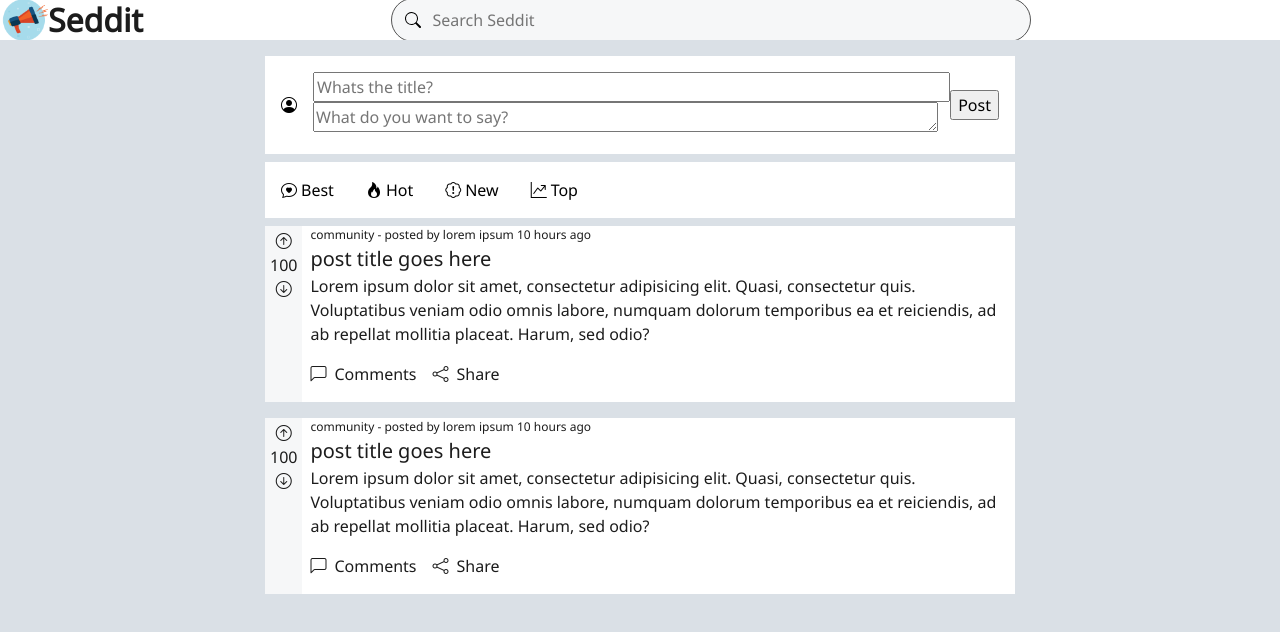
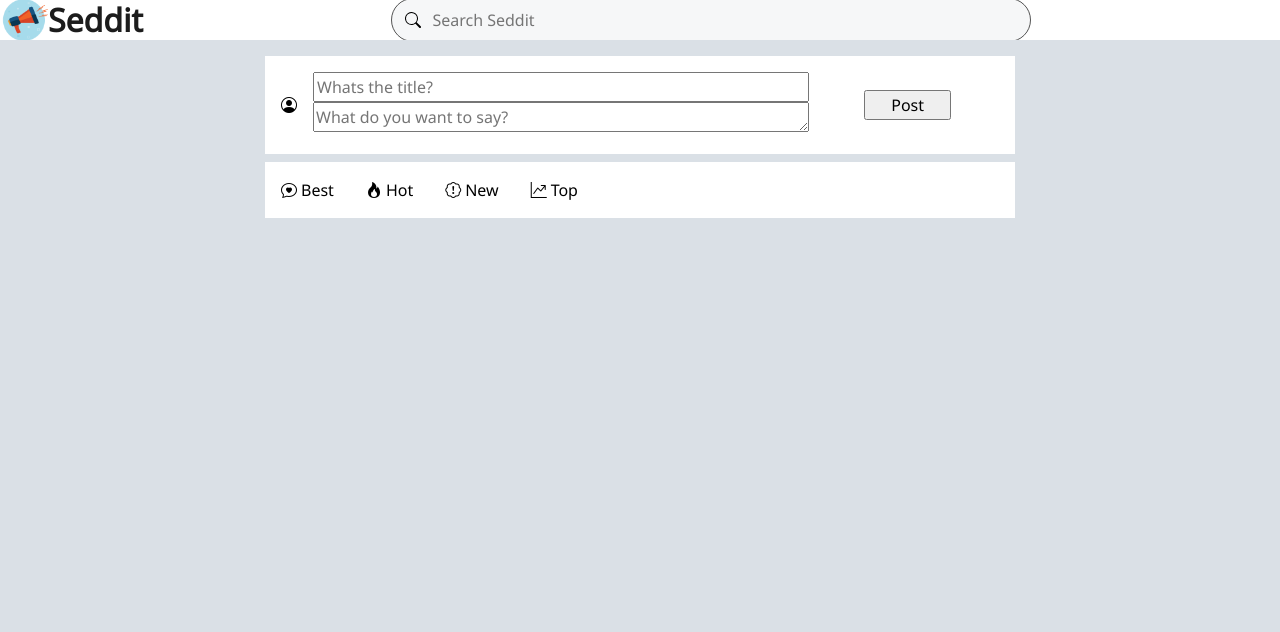
Before and after one commit to SeanKempt/Reddit-Clone, a React (Create React App) app: page /#/ in a window 1280 px wide. Shown: the top 632 px of the page. Built offline with nearby package versions, Linux system fonts and the light colour scheme.

Commit message:
feat: add ability to create post cards using input

```diff
--- a/package.json
+++ b/package.json
@@ -8,12 +8,14 @@
     "@testing-library/react": "^13.4.0",
     "@testing-library/user-event": "^13.5.0",
     "bootstrap-icons": "^1.10.3",
+    "jquery": "^3.6.4",
     "prop-types": "^15.8.1",
     "react": "^18.2.0",
     "react-dom": "^18.2.0",
     "react-router-dom": "^6.10.0",
     "react-scripts": "5.0.1",
-    "sass": "^1.59.3"
+    "sass": "^1.59.3",
+    "uniqid": "^5.4.0"
   },
   "scripts": {
     "start": "react-scripts start",
@@ -40,6 +42,7 @@
     "@babel/eslint-parser": "^7.19.1",
     "@babel/preset-react": "^7.18.6",
     "@testing-library/user-event": "^14.4.3",
+    "@types/jquery": "^3.5.16",
     "@typescript-eslint/eslint-plugin": "^5.47.0",
     "@typescript-eslint/parser": "^5.47.0",
     "eslint": "^8.33.0",
--- a/src/App.js
+++ b/src/App.js
@@ -1,5 +1,6 @@
 import './sass/reset.scss';
 import './sass/styles.scss';
+import uniqid from 'uniqid';
 import { useState } from 'react';
 import { useNavigate } from 'react-router-dom';
 import PostCard from './components/PostCard.jsx';
@@ -9,7 +10,8 @@ import PostFilter from './components/PostFilter';
 
 const App = () => {
   const [search, setSearch] = useState('');
-  const [postInput, setPostInput] = useState('');
+  const [postInput, setPostInput] = useState({ body: '', title: '' });
+  const [posts, setPosts] = useState([]);
 
   const navigate = useNavigate();
 
@@ -17,12 +19,35 @@ const App = () => {
     setSearch(e.target.value);
   };
 
-  const handlePostInputChange = (e) => {
-    setPostInput(e.target.value);
+  const handlePostBodyChange = (e) => {
+    setPostInput({
+      ...postInput,
+      body: e.target.value,
+    });
+  };
+
+  const handlePostTitleChange = (e) => {
+    setPostInput({
+      ...postInput,
+      title: e.target.value,
+    });
   };
 
   const handleNavigateToPost = () => {
     navigate('/Post');
+  };
+
+  const handleCreatePost = (title, body, user) =>
+    setPosts([
+      ...posts,
+      { title, body, id: uniqid(), createdBy: user, upvotes: 0 },
+    ]);
+
+  const resetPostInput = () => {
+    setPostInput({
+      body: '',
+      title: '',
+    });
   };
 
   return (
@@ -31,11 +56,19 @@ const App = () => {
       <main className="main">
         <CreatePostCard
           postInput={postInput}
-          handlePostInputChange={handlePostInputChange}
+          handlePostBodyChange={handlePostBodyChange}
+          handlePostTitleChange={handlePostTitleChange}
+          handleCreatePost={handleCreatePost}
+          resetPostInput={resetPostInput}
         />
         <PostFilter />
-        <PostCard handleNavigateToPost={handleNavigateToPost} />
-        <PostCard />
+        {posts.map((post) => (
+          <PostCard
+            handleNavigateToPost={handleNavigateToPost}
+            postValues={post}
+            key={post.id}
+          />
+        ))}
       </main>
     </div>
   );
--- a/src/components/CreatePostCard.jsx
+++ b/src/components/CreatePostCard.jsx
@@ -1,35 +1,53 @@
 import PropTypes from 'prop-types';
 
-const CreatePostCard = ({ postInput, handlePostInputChange }) => (
+const CreatePostCard = ({
+  postInput,
+  handlePostBodyChange,
+  handlePostTitleChange,
+  handleCreatePost,
+  resetPostInput,
+}) => (
   <div className="createpost">
     <i className="bi bi-person-circle" />
     <form className="createpost_form">
       <input
         type="text"
         name="createpost__title"
+        value={postInput.title}
+        onChange={handlePostTitleChange}
         className="createpost__title"
         placeholder="Whats the title?"
       />
       <textarea
+        cols={50}
+        rows={1}
         name="createpost__body"
-        id="createpostbody"
-        cols="73"
-        rows="1"
-        value={postInput}
-        onChange={handlePostInputChange}
+        id="createpost-text"
+        className="createpost__body"
+        value={postInput.body}
         placeholder="What do you want to say?"
-        className="createpost__body"
+        onChange={handlePostBodyChange}
       />
     </form>
-    <button type="button" className="createpost__button">
+    <button
+      type="button"
+      className="createpost__button"
+      onClick={() => {
+        handleCreatePost(postInput.title, postInput.body, 12, 'user1');
+        resetPostInput();
+      }}
+    >
       Post
     </button>
   </div>
 );
 
 CreatePostCard.propTypes = {
-  postInput: PropTypes.string,
-  handlePostInputChange: PropTypes.func,
+  postInput: PropTypes.object,
+  handlePostBodyChange: PropTypes.func,
+  handlePostTitleChange: PropTypes.func,
+  handleCreatePost: PropTypes.func,
+  resetPostInput: PropTypes.func,
 };
 
 export default CreatePostCard;
--- a/src/components/PostCard.jsx
+++ b/src/components/PostCard.jsx
@@ -1,6 +1,6 @@
 import PropTypes from 'prop-types';
 
-const PostCard = ({ handleNavigateToPost }) => (
+const PostCard = ({ handleNavigateToPost, postValues }) => (
   <section
     className="postcard__container"
     onClick={handleNavigateToPost}
@@ -10,20 +10,13 @@ const PostCard = ({ handleNavigateToPost }) => (
   >
     <div className="post__upvotes">
       <i className="bi bi-arrow-up-circle" />
-      100
+      {postValues.upvotes}
       <i className="bi bi-arrow-down-circle" />
     </div>
     <article className="post">
-      <p className="post__data">
-        community - posted by lorem ipsum 10 hours ago
-      </p>
-      <p className="post__title">post title goes here</p>
-      <p className="post__body">
-        Lorem ipsum dolor sit amet, consectetur adipisicing elit. Quasi,
-        consectetur quis. Voluptatibus veniam odio omnis labore, numquam dolorum
-        temporibus ea et reiciendis, ad ab repellat mollitia placeat. Harum, sed
-        odio?
-      </p>
+      <p className="post__data">community - posted by {postValues.user}</p>
+      <p className="post__title">{postValues.title}</p>
+      <p className="post__body">{postValues.body}</p>
       <div className="post__utils">
         <ul className="post__utils--buttons">
           <li>
@@ -42,6 +35,7 @@ const PostCard = ({ handleNavigateToPost }) => (
 
 PostCard.propTypes = {
   handleNavigateToPost: PropTypes.func,
+  postValues: PropTypes.object,
 };
 
 export default PostCard;
--- a/src/sass/styles.scss
+++ b/src/sass/styles.scss
@@ -16,7 +16,7 @@ body {
   display: flex;
   align-items: center;
   input {
-    width: 100%;
+    width: 90%;
   }
   i {
     padding-right: 1rem;
@@ -25,13 +25,23 @@ body {
 }
 
 .createpost__body {
+  min-height: 30px;
   resize: vertical;
-  max-height: 200px;
+  width: 90%;
+  max-height: 250px;
+}
+
+.createpost__button {
+  margin-right: 3rem;
+  justify-self: center;
+  align-self: center;
+  width: 6rem;
 }
 
 .postcard__container {
   background-color: $postbg;
   color: $postbodytext;
+  width: 100%;
   max-width: 750px;
   display: flex;
   grid-column: 2 / 3;
@@ -43,6 +53,8 @@ body {
   background-color: $body;
   padding: 3px 5px;
   text-align: center;
+  display: flex;
+  flex-direction: column;
 }
 
 .post__title {
```
Also changed, not shown: 1 other file (tests, documents, lock files or other folders).
